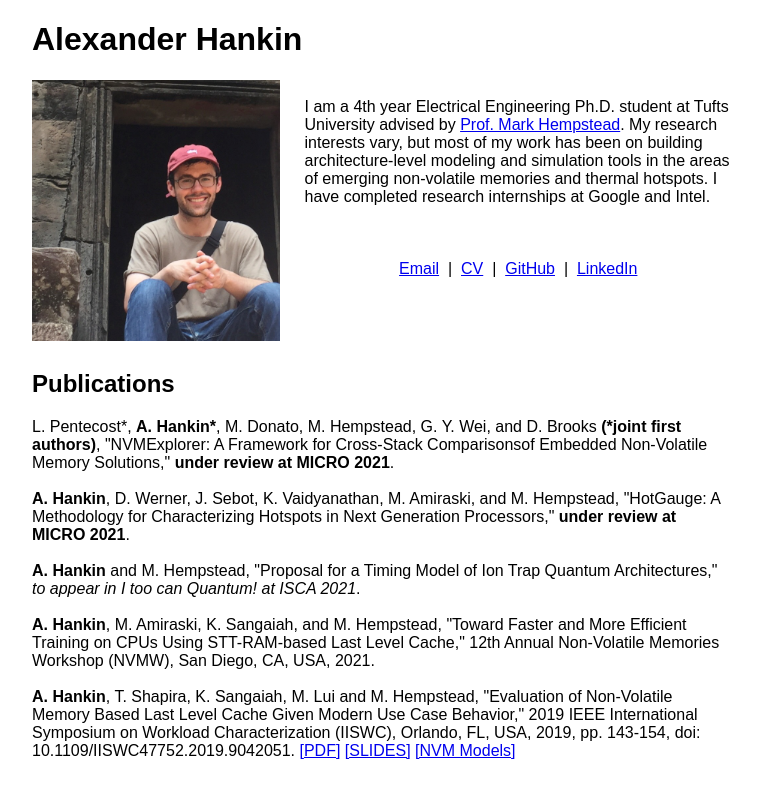
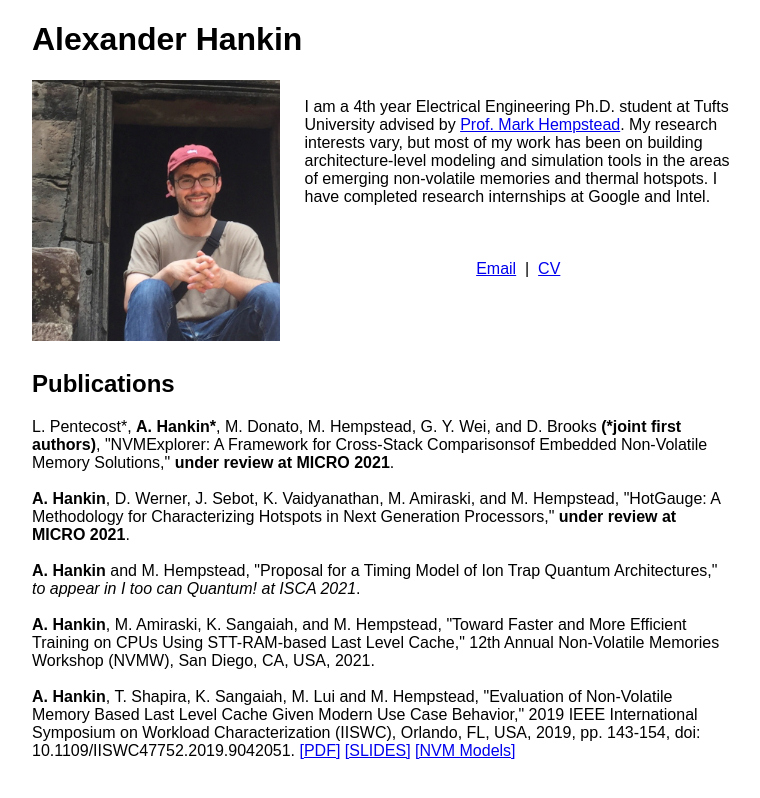
Before and after one commit to hankin0/hankin0.github.io, a Jekyll site: the page built from index.html, in a window 1280 px wide. Shown: the top 798 px of the page, without its empty margins (258-1018 px from the left). Built offline with Jekyll 4.4.1, drawn with Linux system fonts in a browser that asks for light colours.

Commit message:
Update index.html

```diff
--- a/index.html
+++ b/index.html
@@ -12,7 +12,7 @@ layout: default
 	    I have completed research internships at Google and Intel.<br><br><br><br>
 
 
-	    <center><a href="mailto:alexander.hankin@tufts.edu">Email</a>&nbsp;&nbsp;|&nbsp;&nbsp;<a href="docs/hankin_CV_12-16-19.pdf">CV</a>&nbsp;&nbsp;|&nbsp;&nbsp;<a href="https://github.com/hankin0">GitHub</a>&nbsp;&nbsp;|&nbsp;&nbsp;<a href="https://www.linkedin.com/in/alexanderhankin">LinkedIn</a> <br><br><br>
+	    <center><a href="mailto:alexander.hankin@tufts.edu">Email</a>&nbsp;&nbsp;|&nbsp;&nbsp;<a href="docs/hankin_CV_12-16-19.pdf">CV</a><br><br><br>
 		    <br><br></center>
 
 	<h2>Publications</h2>
```
